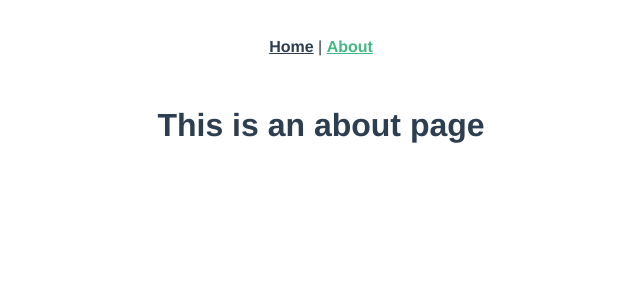
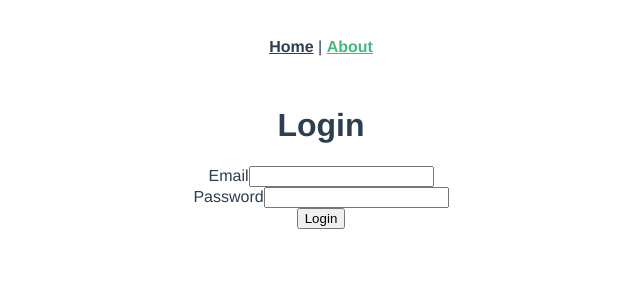
Before and after one commit to jkennethdomingo/pdea, a Vue app in the folder frontend/: page /about in a window 1280 px wide. Shown: the top 300 px of the page, without its empty margins (319-959 px from the left). Built offline with nearby package versions, Linux system fonts and the light colour scheme.

Commit message:
inclusion of axios and simple login
For testing of jwtoken and connection of 2 frameworks

```diff
--- a/frontend/package.json
+++ b/frontend/package.json
@@ -7,6 +7,7 @@
     "build": "vue-cli-service build"
   },
   "dependencies": {
+    "axios": "^1.6.0",
     "core-js": "^3.8.3",
     "register-service-worker": "^1.7.2",
     "vue": "^3.2.13",
--- a/frontend/src/main.js
+++ b/frontend/src/main.js
@@ -2,5 +2,8 @@ import { createApp } from 'vue'
 import App from './App.vue'
 import './registerServiceWorker'
 import router from './router'
+import axios from 'axios'
+
+axios.defaults.baseURL = "http://backend.test/api/"
 
 createApp(App).use(router).mount('#app')
--- a/frontend/src/views/AboutView.vue
+++ b/frontend/src/views/AboutView.vue
@@ -1,5 +1,69 @@
 <template>
-  <div class="about">
-    <h1>This is an about page</h1>
+  <div class="login">
+    <h1>Login</h1>
+    <form @submit.prevent="login">
+      <div class="form-group">
+        <label for="email">Email</label>
+        <input
+          id="email"
+          type="email"
+          v-model="form.email"
+          required
+        />
+      </div>
+
+      <div class="form-group">
+        <label for="password">Password</label>
+        <input
+          id="password"
+          type="password"
+          v-model="form.password"
+          required
+        />
+      </div>
+
+      <button type="submit">Login</button>
+    </form>
   </div>
 </template>
+
+<script>
+import axios from 'axios';
+
+export default {
+  data() {
+    return {
+      form: {
+        email: '',
+        password: '',
+      },
+    };
+  },
+
+  methods: {
+    async login() {
+      try {
+        const response = await axios.post('/login', {
+          email: this.form.email,
+          password: this.form.password,
+        });
+
+        if (response.data.token) {
+          // Store the token securely (e.g., in local storage)
+          localStorage.setItem('jwtToken', response.data.token);
+
+          // Redirect or perform other actions upon successful login
+          this.$router.push({ name: 'home' });
+        } else {
+          // Handle login failure, show an error message, etc.
+          // Example: this.$q.notify({ message: 'Login failed', color: 'negative' });
+        }
+      } catch (error) {
+        // Handle API request error, e.g., show a network error message
+        // Example: this.$q.notify({ message: 'Network error', color: 'negative' });
+        console.error(error);
+      }
+    },
+  },
+};
+</script>
```
Also changed, not shown: 1 other file (tests, documents, lock files or other folders).
